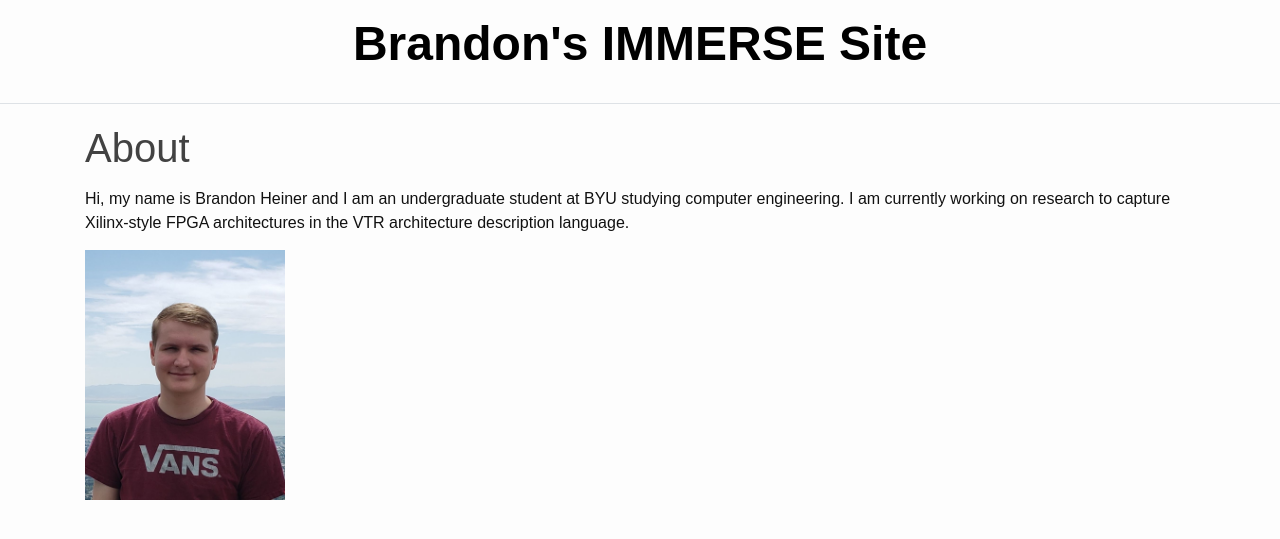
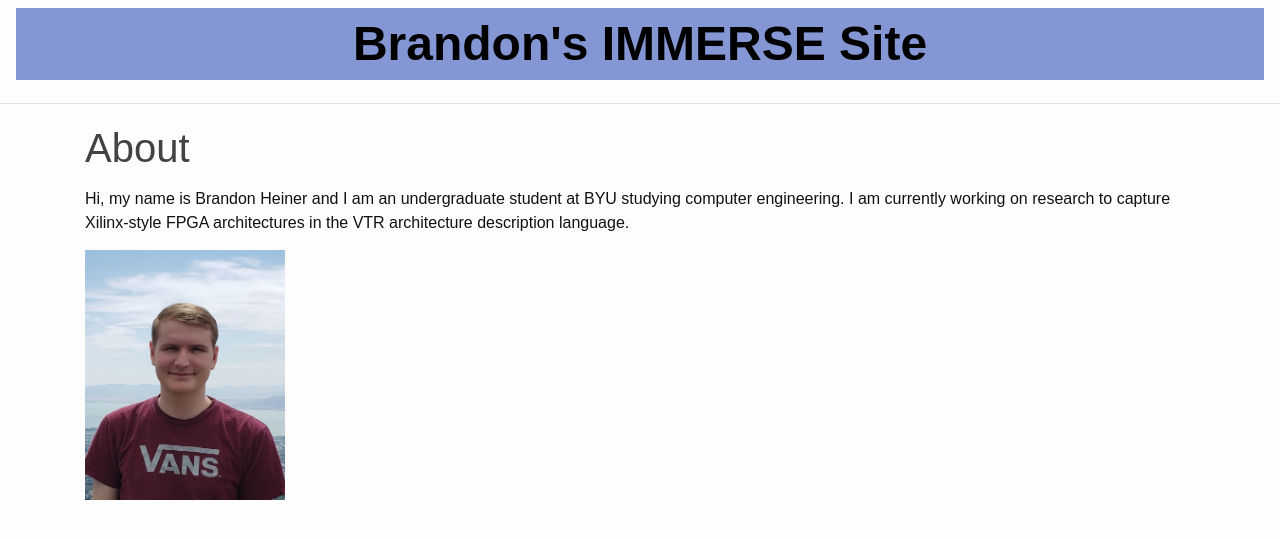
Before and after one commit to heinerb1/heinerb1.github.io, a Jekyll site: the page built from _pages/about.md, in a window 1280 px wide. Shown: the top 539 px of the page. Built offline with Jekyll 4.4.1, drawn with Linux system fonts in a browser that asks for light colours.

Commit message:
Added Light Blue Nav Bar Background

```diff
--- a/_layouts/default.html
+++ b/_layouts/default.html
@@ -35,7 +35,8 @@
 
       <nav class="navbar static-top navbar-expand-lg title-bar border-bottom d-flex flex-row">
         <div class="flex-fill">
-          <p class="title-text"><a href="{{site.url}}{{ site.baseurl }}/">{{site.title}}</a></p>
+          <p style="background-color:rgb(132, 151, 212);" class="title-text"><a
+              href="{{site.url}}{{ site.baseurl }}/">{{site.title}}</a></p>
         </div>
       </nav>
 
```
